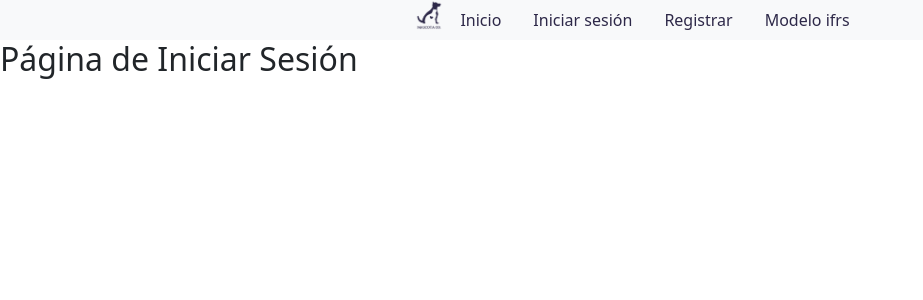
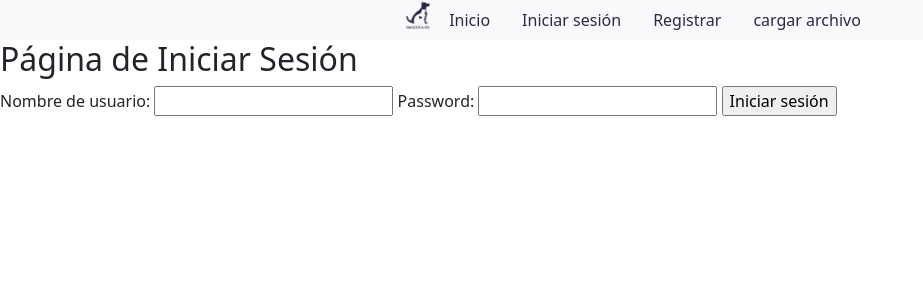
Before and after one commit to edwnch/app-registrar-mascotas, a Flask app: page /iniciar_sesion in a window 1280 px wide. Shown: the top 300 px of the page, without its empty margins (0-923 px from the left). Run offline with Flask 3, Linux system fonts and the light colour scheme; some libraries are stand-ins or nearby versions.

Commit message:
se creo una página para cargar archivos

```diff
--- a/app.py
+++ b/app.py
@@ -1,26 +1,116 @@
 from flask import Flask
 from flask import render_template
+from flask_wtf import FlaskForm
+from wtforms import StringField, PasswordField, SubmitField
+from wtforms import RadioField, IntegerField
+from wtforms.validators import DataRequired, Length
+from flask_wtf.file import FileField, FileAllowed, FileRequired
+from flask.globals import session
 
+from flask_wtf.file import FileField, FileRequired
+from werkzeug.utils import secure_filename
+from flask import flash
+
+import os
 app = Flask(__name__)
+
+##Requiere crear una clave secreta para los forms
+##app.config["SECRET_KEY"] = "mykeysecret"
+
+app.config.from_mapping(
+    SECRET_KEY = 'dev',
+    UPLOAD_FOLDER = 'static/uploads'
+)
+
+if not os.path.exists(app.config['UPLOAD_FOLDER']):
+    os.makedirs(app.config['UPLOAD_FOLDER'])
+
+
+##Creamos formulario para registrar usuario
+class IniciarSesion(FlaskForm):
+    username = StringField("Nombre de usuario:", validators=[DataRequired(),Length(min=4, max=25)])
+    password = PasswordField("Password:", validators=[DataRequired(),Length(min=8, max=15)])
+    submit = SubmitField("Iniciar sesión")
+
+class RegistrarMascota(FlaskForm):
+    responsable_nombre  = StringField("Nombre de responsable:")
+    responsable_id      = IntegerField("Numero de ID:")
+    mascota_nombre      = StringField("Nombre de la mascota:")
+    mascota_sexo        = RadioField("Selecciona el sexo",
+                                     choices=[('0','Macho'),('1','Hembra')])
+    mascota_raza        = StringField("Raza:")
+    mascota_peso        = IntegerField("Peso:")
+    mascota_apoyo_emocional  = RadioField("¿Es de apoyo emocional?",
+                                           choices=[('0','Si'),('1','No')])
+    submit = SubmitField("Registrar")
+
+class cargarArchivo(FlaskForm):
+    file = FileField("Seleccionar archivo:")
+    submit = SubmitField("Cargar Archivo")
 
 @app.route('/')
 def pagina_principal():
-    return render_template('index.html')
+    usuario = {}
+    if 'usuario' in session:
+        usuario = session['usuario']
 
+    return render_template('index.html', usuario=usuario)
 
 @app.route('/iniciar_sesion', methods=['GET', 'POST'])
 def pagina_inicio_sesion():
-    return render_template('iniciar_sesion.html')
+    # username = ''
+    # password = ''
+    usuario = {
+        'username' : '',
+        'password' : ''
+    }
+    ##Instanciamos IniciarSesion en form
+    form = IniciarSesion()
+    ##Obtenemos datos del forms
 
 
-@app.route('/registro_mascota')
-def pagina_registro_mascotas():
-    return render_template("registro_mascota.html")
-
-@app.route('/modelo_ifrs')
-def pagina_modelo_ifrs():
-    return render_template("modelo_ifrs.html")
+    if form.validate_on_submit():
+        # username = form.username.data
+        # password = form.password.data
+        usuario['username'] = form.username.data
+        usuario['password'] = form.password.data
+    session['usuario'] = usuario
+    return render_template('iniciar_sesion.html', form=form, username=usuario['username'],password=usuario['password'])
+    #return render_template('iniciar_sesion.html', form=form, username=username,password=password)
 
 
+@app.route('/registro_mascota', methods=['GET','POST'])
+def pagina_registro_mascotas():
+    #instanciamos RegistrarMascota en form
+    form = RegistrarMascota()
+    #Obtenemos datos del form:
+
+    if form.validate_on_submit():
+        responsable_nombre     = form.responsable_nombre.data
+        responsable_id          = form.responsable_id.data
+        mascota_nombre         = form.mascota_nombre.data
+        mascota_sexo           = form.mascota_sexo.data
+        mascota_raza           = form.mascota_raza.data
+        mascota_peso           = form.mascota_peso.data
+        mascota_apoyo_emocional= form.mascota_apoyo_emocional.data
+
+        return f"""Datos registrados: {responsable_nombre},{responsable_id},{mascota_nombre},{mascota_sexo},{mascota_raza},{mascota_peso},{mascota_apoyo_emocional}"""
+
+
+    return render_template("registro_mascota.html", form=form)
+
+@app.route('/cargar_archivo', methods=["POST","GET"])
+def cargar_archivo():
+    form = cargarArchivo()
+    if form.validate_on_submit():
+        file = form.file.data
+        filename = secure_filename(file.filename)
+        try:
+            file.save(os.path.join(app.config['UPLOAD_FOLDER'], filename))
+
+        except ValueError as error:
+            return f"error: {error} path:{os.path.join(app.config['UPLOAD_FOLDER'], filename)}"
+    return render_template("cargar_archivo.html", form=form)
+
 if __name__ == '__main__':
-    app.run()
+    app.run(debug=True)
--- a/templates/base.html
+++ b/templates/base.html
@@ -29,7 +29,7 @@ rel="stylesheet" integrity="sha384-QWTKZyjpPEjISv5WaRU9OFeRpok6YctnYmDr5pNlyT2bR
         <a class="nav-link" href="/registro_mascota">Registrar</a>
         </li>
         <li class="nav-item">
-        <a class="nav-link" href="/modelo_ifrs">Modelo ifrs</a>
+        <a class="nav-link" href="/cargar_archivo">cargar archivo</a>
         </li>
 
       </ul>
--- a/templates/index.html
+++ b/templates/index.html
@@ -10,6 +10,12 @@
 
         </div>
       </div>
+</div>
 
+{% if usuario %}
+<div class="alert alert-success" role="alert">
+    <p>Inició sesión con el usuario {{ usuario }} </p>
 </div>
+{% endif %}
+
 {% endblock %}
--- a/templates/iniciar_sesion.html
+++ b/templates/iniciar_sesion.html
@@ -2,4 +2,21 @@
 
 {% block content %}
 <h2>Página de Iniciar Sesión</h2>
+
+<form action="" method="POST">
+    {{ form.hidden_tag() }}
+    {{ form.username.label }} {{ form.username}}
+    {{ form.password.label }} {{ form.password}}
+    {{ form.submit}}
+</form>
+
+
+{% if username %}
+<div class="alert alert-success" role="alert">
+    <p>Inició sesión con el usuario <i><b>{{ username }}</b></i> y contraseña <i><b>{{ password }}</b></i> </p>
+</div>
+{% endif %}
+
+
+
 {% endblock %}
--- a/templates/modelo_ifrs.html
+++ /dev/null
@@ -1,5 +0,0 @@
-{% extends "base.html" %}
-
-{% block content %}
-<h2>Página de formulario modelo IFRS</h2>
-{% endblock %}
```
Also changed, not shown: templates/cargar_archivo.html (added, +12 -0 lines), templates/registro_mascota.html (+48 -0 lines).
